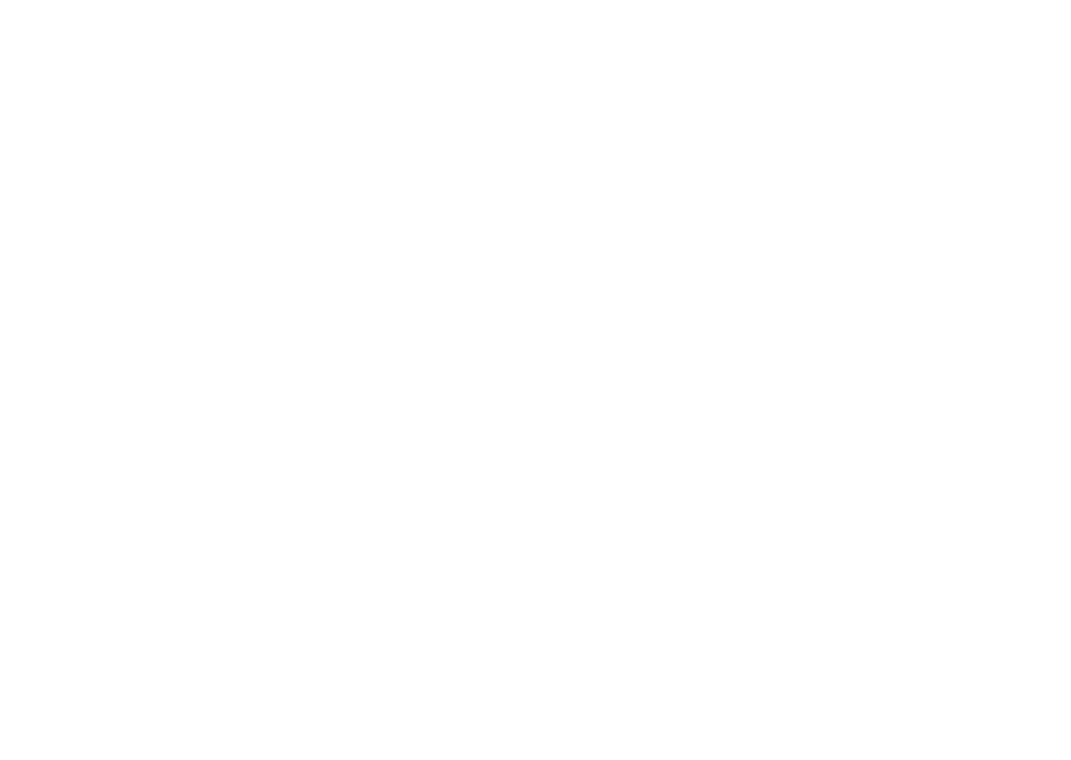
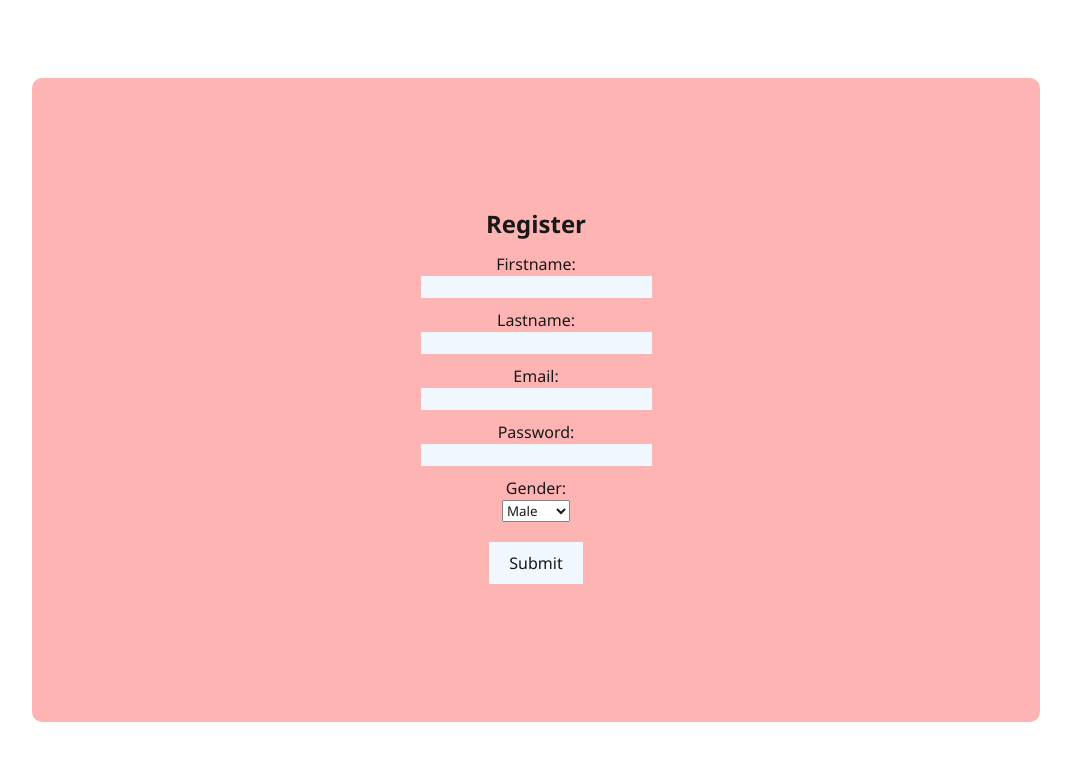
Before and after one commit to MarcoLc94/Booking-app, a React (Vite) app: page /#/register in a window 1280 px wide. Before the commit this address had no page. Shown: the top 760 px of the page, without its empty margins (104-1175 px from the left). Built offline with nearby package versions, Linux system fonts and the light colour scheme.

Commit message:
login added

```diff
--- a/src/App.jsx
+++ b/src/App.jsx
@@ -1,6 +1,8 @@
 import { Route, Routes } from "react-router-dom"
 import Home from "./pages/Home"
 import { HotelDetail } from "./components/HotelDetail"
+import Login from "./pages/Login"
+import Register from "./pages/Register"
 
 const App = () => {
   return (
@@ -8,6 +10,8 @@ const App = () => {
       <Routes>
        <Route path="/" element={<Home/>}/>
        <Route path="/hotel/:id" element={<HotelDetail/>}/>
+       <Route path="/register" element={<Register/>}/>
+       <Route path="/login" element={<Login/>}/>
       </Routes>
     </div>
   )
--- a/src/components/HotelDetail.css
+++ b/src/components/HotelDetail.css
@@ -1,5 +1,5 @@
 .detailed {
-    margin: 10vh;
+    margin: 6vh;
 
     h1 {
         margin: 10px;
@@ -17,9 +17,16 @@
 
     .img-detailed {
         display: flex;
-        justify-content: space-between;
         gap: 20px;
         margin: 10px;
+
+        img {
+            width: 30vw;
+        }
+
+        .map {
+            width: 100%;
+        }
     }
 
     .detailed-city {
@@ -36,3 +43,17 @@
         text-align: justify;
     }
 }
+
+@media(width < 600px) {
+    .detailed{
+
+        .img-detailed{
+            flex-direction: column;
+
+            .map{
+                width: 100%;
+            }
+        }
+
+    }
+}
--- a/src/components/HotelDetail.jsx
+++ b/src/components/HotelDetail.jsx
@@ -28,7 +28,7 @@ export const HotelDetail = () => {
         </div>
         <div className="img-detailed">
           <img src={hotel?.images[0].url} alt={hotel?.name} width={400} />
-          {hotel && <HotelMap lat={hotel?.lat} lon={hotel?.lon} />}
+          {hotel && <HotelMap lat={hotel?.lat} lon={hotel?.lon} className="map"/>}
         </div>
         <div className="detailed-city">
           {hotel?.city.name}, {hotel?.city.country}
--- a/src/components/HotelMap.jsx
+++ b/src/components/HotelMap.jsx
@@ -2,8 +2,8 @@ import { Map, Marker } from "pigeon-maps"
 
 const HotelMap = ({lat, lon}) => {
   return (
-    <Map center={[parseInt(lat), parseInt(lon)]} width={300} height={300}>
-      <Marker width={50} anchor={[parseInt(lat), parseInt(lon)]} color="#ea4959"/>
+    <Map center={[parseInt(lat), parseInt(lon)]} width={"40%"} height={"auto"} defaultZoom={12}>
+      <Marker width={50} anchor={[parseInt(lat), parseInt(lon)]} color="red"/>
     </Map>
   )
 }
--- a/src/components/OtherHotel.css
+++ b/src/components/OtherHotel.css
@@ -6,3 +6,9 @@
 .other-container {
     display: flex;
 }
+
+@media(width < 600px ){
+    .other-container{
+        flex-direction: column;
+    }
+}
--- a/src/components/OtherHotels.jsx
+++ b/src/components/OtherHotels.jsx
@@ -13,7 +13,7 @@ const OtherHotels = ( {city, id }) => {
      if(city){
          getHotelByCity(url)
      }
-    }, [])
+    }, [city])
 
     useEffect(() => {
     console.log(hotelsByCity) // Se ejecutará cuando 'products' cambie
@@ -21,11 +21,11 @@ const OtherHotels = ( {city, id }) => {
 
   return (
     <div>
-        <h2 className="title-other">Other hotels in {city?.country}</h2>
+        <h2 className="title-other">Other hotels in {city?.name}</h2>
         <div className="other-container">
           {
             hotelsByCity?.filter((hotel) => hotel.id !== id).map((hotel) => (
-              <HotelCard key={hotel?.id} hotel={hotel}/>
+              hotel ? <HotelCard key={hotel?.id} hotel={hotel}/> : <h2 key={hotel?.id}>Not found</h2>
             ))
           }
         </div>
--- a/src/pages/Home.css
+++ b/src/pages/Home.css
@@ -3,3 +3,9 @@
     justify-content: space-around;
     width: 100%;
 }
+
+@media(width < 600px) {
+    .cardsgroup {
+        flex-direction: column;
+    }
+}
--- /dev/null
+++ b/src/pages/Login.jsx
@@ -0,0 +1,9 @@
+
+
+const Login = () => {
+  return (
+    <div>Login</div>
+  )
+}
+
+export default Login
--- /dev/null
+++ b/src/pages/Register.css
@@ -0,0 +1,51 @@
+.form-container {
+    width: 100vw;
+    height: 100vh;
+    padding: 10px;
+    display: flex;
+    align-items: center;
+    justify-content: center;
+
+    form {
+        padding: 10vw;
+        display: flex;
+        flex-direction: column;
+        align-items: center;
+        gap: 10px;
+        width: 80%;
+        height: auto;
+        background-color: rgb(255, 172, 172);
+        border-radius: 10px 10px 10px 10px;
+        opacity: 0.9;
+
+        label {
+            display: grid;
+            text-align: center;
+
+            span {
+                text-transform: capitalize;
+            }
+
+            input {
+                background-color: aliceblue;
+            }
+
+            input:hover {
+                transform: scale(1.1);
+                filter: drop-shadow(0px 0px 0px 10px red);
+            }
+
+        }
+
+        button {
+            margin: 10px;
+            background-color: aliceblue;
+            padding: 10px 20px 10px 20px;
+            text-transform: capitalize;
+        }
+
+        button:hover {
+            transform: scale(1.1);
+        }
+    }
+}
--- /dev/null
+++ b/src/pages/Register.jsx
@@ -0,0 +1,40 @@
+import "../pages/Register.css"
+
+const Register = () => {
+  return (
+    <div>
+        <article className="form-container">
+            <form action="">
+                <h2>Register</h2>
+                <label>
+                    <span>firstname:</span>
+                    <input type="text" />
+                </label>
+                <label>
+                    <span>lastname:</span>
+                    <input type="text" />
+                </label>
+                <label>
+                    <span>email:</span>
+                    <input type="email" />
+                </label>
+                <label>
+                    <span>password:</span>
+                    <input type="password" />
+                </label>
+                <label>
+                    <span>gender:</span>
+                    <select name="" id="">
+                        <option value="male">Male</option>
+                        <option value="female">Female</option>
+                        <option value="other">Other</option>
+                    </select>
+                </label>
+                <button>submit</button>
+            </form>
+        </article>
+    </div>
+  )
+}
+
+export default Register
```
Also changed, not shown: src/shared/NavBar.jsx (added, +9 -0 lines), src/components/HotelMap.css (added).
